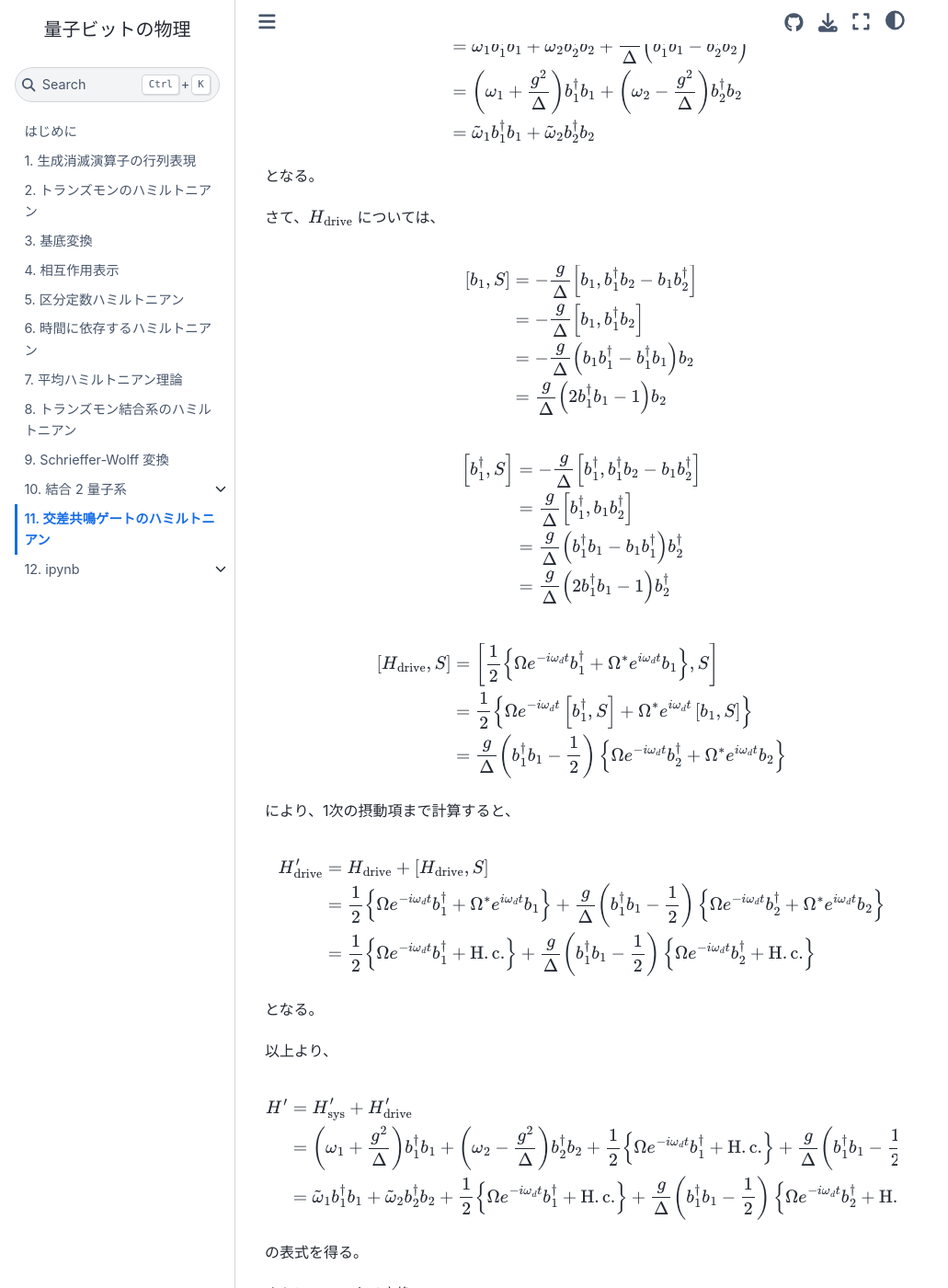
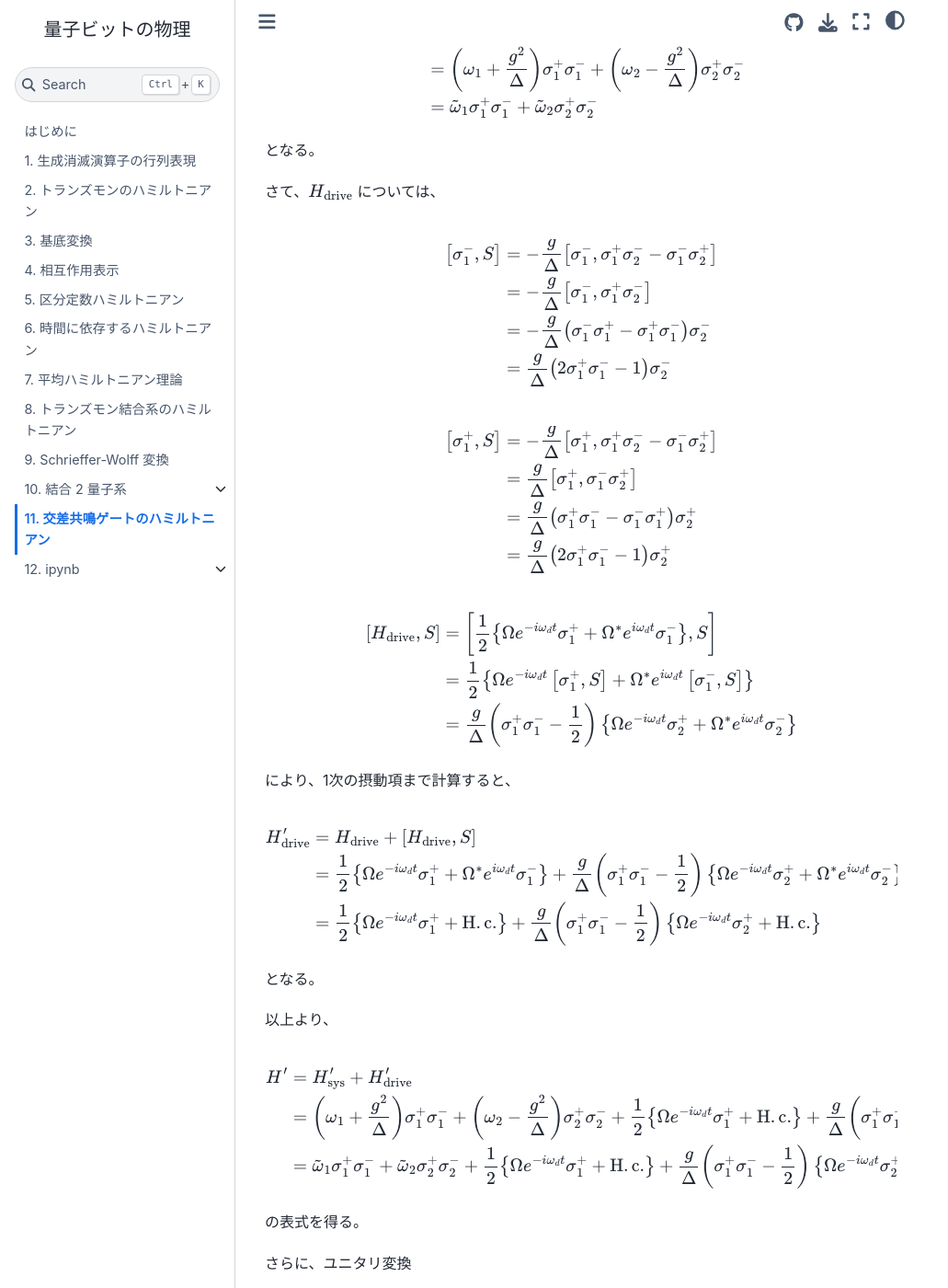
Before and after one commit to amachino/physics-of-qubits, a Jupyter Book: the page built from content/cross-resonance-hamiltonian.md, in a window 1280 px wide and 1400 px high, scrolled down 2187 px. Shown: the whole window at 92% size, without its empty margins (0-1031 px from the left). Built offline with Jupyter Book 1.0.4 settings and Sphinx 7.4.7 and the Sphinx Book theme 1.1.4, drawn with Linux system fonts in a browser that asks for light colours; some of the changed text lies outside the part shown.

Commit message:
Update cross-resonance-hamiltonian.md

```diff
--- a/content/cross-resonance-hamiltonian.md
+++ b/content/cross-resonance-hamiltonian.md
@@ -13,9 +13,9 @@ $$
 \begin{aligned}
 H_\mathrm{sys} &= H_0 + H_\mathrm{int}
 \\
-&= \omega_1 b_1^\dagger b_1 + \omega_2 b_2^\dagger b_2 + g \left( b_1^\dagger b_2 + b_1 b_2^\dagger \right)
+&= \omega_1 \sigma_1^+ \sigma_1^- + \omega_2 \sigma_2^+ \sigma_2^- + g \left( \sigma_1^+ \sigma_2^- + \sigma_1^- \sigma_2^+ \right)
 \\
-H_\mathrm{drive} &= \frac{1}{2} \left( \Omega e^{-i \omega_d t} b_1^\dagger + \Omega^* e^{i \omega_d t} b_1 \right)
+H_\mathrm{drive} &= \frac{1}{2} \left( \Omega e^{-i \omega_d t} \sigma_1^+ + \Omega^* e^{i \omega_d t} \sigma_1^- \right)
 \end{aligned}
 $$
 
@@ -29,11 +29,11 @@ $$
 
 と表すことにする。
 
-$b^\dagger, b$ はそれぞれ、量子ビット（フェルミオン）の生成消滅演算子であり、反交換関係
+$\sigma^+, \sigma^-$ は量子ビットの昇降演算子であり、反交換関係
 
 $$
 \begin{aligned}
-\left\{ b_i, b_i^\dagger \right\} &= b_i b_i^\dagger + b_i^\dagger b_i = 1
+\left\{ \sigma_i^-, \sigma_i^+ \right\} &= \sigma_i^- \sigma_i^+ + \sigma_i^+ \sigma_i^- = 1
 \end{aligned}
 $$
 
@@ -45,7 +45,7 @@ $\Delta = \omega_1 - \omega_2$ とし、反エルミート演算子
 
 $$
 \begin{aligned}
-S &= - \frac{g}{\Delta} \left( b_1^\dagger b_2 - b_1 b_2^\dagger \right)
+S &= - \frac{g}{\Delta} \left( \sigma_1^+ \sigma_2^- - \sigma_1^- \sigma_2^+ \right)
 \end{aligned}
 $$
 
@@ -109,19 +109,19 @@ $$
 
 $$
 \begin{aligned}
-\frac{1}{2} \left[ H_\mathrm{int}, S \right] &= -\frac{g^2}{2\Delta} \left[ b_1^\dagger b_2 + b_1 b_2^\dagger, b_1^\dagger b_2 - b_1 b_2^\dagger \right]
+\frac{1}{2} \left[ H_\mathrm{int}, S \right] &= -\frac{g^2}{2\Delta} \left[ \sigma_1^+ \sigma_2^- + \sigma_1^- \sigma_2^+, \sigma_1^+ \sigma_2^- - \sigma_1^- \sigma_2^+ \right]
 \\
 &= \frac{g^2}{2\Delta} \left(
-\left[ b_1^\dagger b_2, b_1 b_2^\dagger \right] - \left[ b_1 b_2^\dagger, b_1^\dagger b_2 \right]
+\left[ \sigma_1^+ \sigma_2^-, \sigma_1^- \sigma_2^+ \right] - \left[ \sigma_1^- \sigma_2^+, \sigma_1^+ \sigma_2^- \right]
 \right)
 \\
-&= \frac{g^2}{\Delta} \left[ b_1^\dagger b_2, b_1 b_2^\dagger \right]
+&= \frac{g^2}{\Delta} \left[ \sigma_1^+ \sigma_2^-, \sigma_1^- \sigma_2^+ \right]
 \\
-&= \frac{g^2}{ \Delta} \left( b_1^\dagger b_1 b_2 b_2^\dagger - b_1 b_1^\dagger b_2^\dagger b_2 \right)
+&= \frac{g^2}{ \Delta} \left( \sigma_1^+ \sigma_1^- \sigma_2^- \sigma_2^+ - \sigma_1^- \sigma_1^+ \sigma_2^+ \sigma_2^- \right)
 \\
-&= \frac{g^2}{ \Delta} \left( b_1^\dagger b_1 b_2 b_2^\dagger + b_1^\dagger b_1 b_2^\dagger b_2 - b_2^\dagger b_2 \right)
+&= \frac{g^2}{ \Delta} \left( \sigma_1^+ \sigma_1^- \sigma_2^- \sigma_2^+ + \sigma_1^+ \sigma_1^- \sigma_2^+ \sigma_2^- - \sigma_2^+ \sigma_2^- \right)
 \\
-&= \frac{g^2}{ \Delta} \left( b_1^\dagger b_1 - b_2^\dagger b_2 \right)
+&= \frac{g^2}{ \Delta} \left( \sigma_1^+ \sigma_1^- - \sigma_2^+ \sigma_2^- \right)
 \end{aligned}
 $$
 
@@ -131,11 +131,11 @@ $$
 \begin{aligned}
 H_\mathrm{sys}' &= H_0 + \frac{1}{2} \left[ H_\mathrm{int}, S \right]
 \\
-&= \omega_1 b_1^\dagger b_1 + \omega_2 b_2^\dagger b_2 + \frac{g^2}{ \Delta} \left( b_1^\dagger b_1 - b_2^\dagger b_2 \right)
+&= \omega_1 \sigma_1^+ \sigma_1^- + \omega_2 \sigma_2^+ \sigma_2^- + \frac{g^2}{ \Delta} \left( \sigma_1^+ \sigma_1^- - \sigma_2^+ \sigma_2^- \right)
 \\
-&= \left( \omega_1 + \frac{g^2}{ \Delta} \right) b_1^\dagger b_1 + \left( \omega_2 - \frac{g^2}{ \Delta} \right) b_2^\dagger b_2
+&= \left( \omega_1 + \frac{g^2}{ \Delta} \right) \sigma_1^+ \sigma_1^- + \left( \omega_2 - \frac{g^2}{ \Delta} \right) \sigma_2^+ \sigma_2^-
 \\
-&= \tilde{\omega}_1 b_1^\dagger b_1 + \tilde{\omega}_2 b_2^\dagger b_2
+&= \tilde{\omega}_1 \sigma_1^+ \sigma_1^- + \tilde{\omega}_2 \sigma_2^+ \sigma_2^-
 \end{aligned}
 $$
 
@@ -145,35 +145,35 @@ $$
 
 $$
 \begin{aligned}
-\left[b_1, S \right] &= -\frac{g}{\Delta} \left[ b_1, b_1^\dagger b_2 - b_1 b_2^\dagger \right]
+\left[\sigma_1^-, S \right] &= -\frac{g}{\Delta} \left[ \sigma_1^-, \sigma_1^+ \sigma_2^- - \sigma_1^- \sigma_2^+ \right]
 \\
-&= -\frac{g}{\Delta} \left[ b_1, b_1^\dagger b_2 \right]
+&= -\frac{g}{\Delta} \left[ \sigma_1^-, \sigma_1^+ \sigma_2^- \right]
 \\
-&= -\frac{g}{\Delta} \left( b_1 b_1^\dagger - b_1^\dagger b_1 \right) b_2
+&= -\frac{g}{\Delta} \left( \sigma_1^- \sigma_1^+ - \sigma_1^+ \sigma_1^- \right) \sigma_2^-
 \\
-&= \frac{g}{\Delta} \left( 2 b_1^\dagger b_1 - 1 \right) b_2
+&= \frac{g}{\Delta} \left( 2 \sigma_1^+ \sigma_1^- - 1 \right) \sigma_2^-
 \end{aligned}
 $$
 
 $$
 \begin{aligned}
-\left[b_1^\dagger, S \right] &= -\frac{g}{\Delta} \left[ b_1^\dagger, b_1^\dagger b_2 - b_1 b_2^\dagger \right]
+\left[\sigma_1^+, S \right] &= -\frac{g}{\Delta} \left[ \sigma_1^+, \sigma_1^+ \sigma_2^- - \sigma_1^- \sigma_2^+ \right]
 \\
-&= \frac{g}{\Delta} \left[ b_1^\dagger, b_1 b_2^\dagger \right]
+&= \frac{g}{\Delta} \left[ \sigma_1^+, \sigma_1^- \sigma_2^+ \right]
 \\
-&= \frac{g}{\Delta} \left( b_1^\dagger b_1 - b_1 b_1^\dagger \right) b_2^\dagger
+&= \frac{g}{\Delta} \left( \sigma_1^+ \sigma_1^- - \sigma_1^- \sigma_1^+ \right) \sigma_2^+
 \\
-&= \frac{g}{\Delta} \left( 2 b_1^\dagger b_1 - 1 \right) b_2^\dagger
+&= \frac{g}{\Delta} \left( 2 \sigma_1^+ \sigma_1^- - 1 \right) \sigma_2^+
 \end{aligned}
 $$
 
 $$
 \begin{aligned}
-\left[H_\mathrm{drive}, S \right] &= \left[ \frac{1}{2} \left\{ \Omega e^{-i \omega_d t} b_1^\dagger + \Omega^* e^{i \omega_d t} b_1 \right\}, S \right]
+\left[H_\mathrm{drive}, S \right] &= \left[ \frac{1}{2} \left\{ \Omega e^{-i \omega_d t} \sigma_1^+ + \Omega^* e^{i \omega_d t} \sigma_1^- \right\}, S \right]
 \\
-&= \frac{1}{2} \left\{ \Omega e^{-i \omega_d t} \left[ b_1^\dagger, S \right] + \Omega^* e^{i \omega_d t} \left[ b_1, S \right] \right\}
+&= \frac{1}{2} \left\{ \Omega e^{-i \omega_d t} \left[ \sigma_1^+, S \right] + \Omega^* e^{i \omega_d t} \left[ \sigma_1^-, S \right] \right\}
 \\
-&= \frac{g}{\Delta} \left( b_1^\dagger b_1 - \frac{1}{2} \right) \left\{ \Omega e^{-i \omega_d t} b_2^\dagger + \Omega^* e^{i \omega_d t}  b_2 \right\}
+&= \frac{g}{\Delta} \left( \sigma_1^+ \sigma_1^- - \frac{1}{2} \right) \left\{ \Omega e^{-i \omega_d t} \sigma_2^+ + \Omega^* e^{i \omega_d t}  \sigma_2^- \right\}
 \end{aligned}
 $$
 
@@ -183,10 +183,10 @@ $$
 \begin{aligned}
 H_\mathrm{drive}' &= H_\mathrm{drive} + \left[ H_\mathrm{drive}, S \right]
 \\
-&= \frac{1}{2} \left\{ \Omega e^{-i \omega_d t} b_1^\dagger + \Omega^* e^{i \omega_d t} b_1 \right\} + \frac{g}{\Delta} \left( b_1^\dagger b_1 - \frac{1}{2} \right) \left\{ \Omega e^{-i \omega_d t} b_2^\dagger + \Omega^* e^{i \omega_d t}  b_2 \right\}
+&= \frac{1}{2} \left\{ \Omega e^{-i \omega_d t} \sigma_1^+ + \Omega^* e^{i \omega_d t} \sigma_1^- \right\} + \frac{g}{\Delta} \left( \sigma_1^+ \sigma_1^- - \frac{1}{2} \right) \left\{ \Omega e^{-i \omega_d t} \sigma_2^+ + \Omega^* e^{i \omega_d t}  \sigma_2^- \right\}
 \\
-&= \frac{1}{2} \left\{ \Omega e^{-i \omega_d t} b_1^\dagger + \mathrm{H.c.} \right\}
-+ \frac{g}{\Delta} \left( b_1^\dagger b_1 - \frac{1}{2} \right) \left\{ \Omega e^{-i \omega_d t} b_2^\dagger + \mathrm{H.c.} \right\}
+&= \frac{1}{2} \left\{ \Omega e^{-i \omega_d t} \sigma_1^+ + \mathrm{H.c.} \right\}
++ \frac{g}{\Delta} \left( \sigma_1^+ \sigma_1^- - \frac{1}{2} \right) \left\{ \Omega e^{-i \omega_d t} \sigma_2^+ + \mathrm{H.c.} \right\}
 \end{aligned}
 $$
 
@@ -198,12 +198,12 @@ $$
 \begin{aligned}
 H' &= H_\mathrm{sys}' + H_\mathrm{drive}'
 \\
-&= \left( \omega_1 + \frac{g^2}{ \Delta} \right) b_1^\dagger b_1 + \left( \omega_2 - \frac{g^2}{ \Delta} \right) b_2^\dagger b_2 + \frac{1}{2} \left\{ \Omega e^{-i \omega_d t} b_1^\dagger + \mathrm{H.c.} \right\}
-+ \frac{g}{\Delta} \left( b_1^\dagger b_1 - \frac{1}{2} \right) \left\{ \Omega e^{-i \omega_d t} b_2^\dagger + \mathrm{H.c.} \right\}
+&= \left( \omega_1 + \frac{g^2}{ \Delta} \right) \sigma_1^+ \sigma_1^- + \left( \omega_2 - \frac{g^2}{ \Delta} \right) \sigma_2^+ \sigma_2^- + \frac{1}{2} \left\{ \Omega e^{-i \omega_d t} \sigma_1^+ + \mathrm{H.c.} \right\}
++ \frac{g}{\Delta} \left( \sigma_1^+ \sigma_1^- - \frac{1}{2} \right) \left\{ \Omega e^{-i \omega_d t} \sigma_2^+ + \mathrm{H.c.} \right\}
 \\
-&= \tilde{\omega}_1 b_1^\dagger b_1 + \tilde{\omega}_2 b_2^\dagger b_2
-+ \frac{1}{2} \left\{ \Omega e^{-i \omega_d t} b_1^\dagger + \mathrm{H.c.} \right\}
-+ \frac{g}{\Delta} \left( b_1^\dagger b_1 - \frac{1}{2} \right) \left\{ \Omega e^{-i \omega_d t} b_2^\dagger + \mathrm{H.c.} \right\}
+&= \tilde{\omega}_1 \sigma_1^+ \sigma_1^- + \tilde{\omega}_2 \sigma_2^+ \sigma_2^-
++ \frac{1}{2} \left\{ \Omega e^{-i \omega_d t} \sigma_1^+ + \mathrm{H.c.} \right\}
++ \frac{g}{\Delta} \left( \sigma_1^+ \sigma_1^- - \frac{1}{2} \right) \left\{ \Omega e^{-i \omega_d t} \sigma_2^+ + \mathrm{H.c.} \right\}
 \end{aligned}
 $$
 
@@ -213,7 +213,7 @@ $$
 
 $$
 \begin{aligned}
-U &= e^{-i \left( \tilde{\omega}_1 b_1^\dagger b_1 + \tilde{\omega}_2 b_2^\dagger b_2 \right) t}
+U &= e^{-i \left( \tilde{\omega}_1 \sigma_1^+ \sigma_1^- + \tilde{\omega}_2 \sigma_2^+ \sigma_2^- \right) t}
 \end{aligned}
 $$
 
@@ -223,8 +223,8 @@ $$
 \begin{aligned}
 H'_\mathrm{rot} &= U^\dagger H' U - i U^\dagger \dot{U}
 \\
-&= \frac{1}{2} \left\{ \Omega e^{-i \left( \omega_d -\tilde{\omega_1} \right) t} b_1^\dagger + \mathrm{H.c.} \right\}
-+ \frac{g}{\Delta} \left( b_1^\dagger b_1 - \frac{1}{2} \right) \left\{ \Omega e^{-i \left( \omega_d -\tilde{\omega_2} \right) t} b_2^\dagger + \mathrm{H.c.} \right\}
+&= \frac{1}{2} \left\{ \Omega e^{-i \left( \omega_d -\tilde{\omega_1} \right) t} \sigma_1^+ + \mathrm{H.c.} \right\}
++ \frac{g}{\Delta} \left( \sigma_1^+ \sigma_1^- - \frac{1}{2} \right) \left\{ \Omega e^{-i \left( \omega_d -\tilde{\omega_2} \right) t} \sigma_2^+ + \mathrm{H.c.} \right\}
 \end{aligned}
 $$
 
@@ -232,7 +232,7 @@ $$
 
 $$
 \begin{aligned}
-H'_\mathrm{rot} &= \frac{1}{2} \left\{ \Omega b_1^\dagger + \mathrm{H.c.} \right\}
+H'_\mathrm{rot} &= \frac{1}{2} \left\{ \Omega \sigma_1^+ + \mathrm{H.c.} \right\}
 \end{aligned}
 $$
 
@@ -242,7 +242,7 @@ $$
 
 $$
 \begin{aligned}
-H'_\mathrm{rot} &= \frac{g}{\Delta} \left( b_1^\dagger b_1 - \frac{1}{2} \right) \left\{ \Omega b_2^\dagger + \mathrm{H.c.} \right\}
+H'_\mathrm{rot} &= \frac{g}{\Delta} \left( \sigma_1^+ \sigma_1^- - \frac{1}{2} \right) \left\{ \Omega \sigma_2^+ + \mathrm{H.c.} \right\}
 \end{aligned}
 $$
 
@@ -254,11 +254,11 @@ $\ket{\psi}_1 = \ket{0}_1$ のとき、
 
 $$
 \begin{aligned}
-H'_\mathrm{rot} &= \frac{g}{\Delta} \left( 0 - \frac{1}{2} \right) \left\{ \Omega b_2^\dagger + \mathrm{H.c.} \right\}
+H'_\mathrm{rot} &= \frac{g}{\Delta} \left( 0 - \frac{1}{2} \right) \left\{ \Omega \sigma_2^+ + \mathrm{H.c.} \right\}
 \\
-&= \frac{1}{2} \left\{ \left( -\frac{g}{\Delta} \Omega \right) b_2^\dagger + \mathrm{H.c.} \right\}
+&= \frac{1}{2} \left\{ \left( -\frac{g}{\Delta} \Omega \right) \sigma_2^+ + \mathrm{H.c.} \right\}
 \\
-&= \frac{1}{2} \left\{ - \Omega' b_2^\dagger + \mathrm{H.c.} \right\}
+&= \frac{1}{2} \left\{ - \Omega' \sigma_2^+ + \mathrm{H.c.} \right\}
 \end{aligned}
 $$
 
@@ -266,11 +266,11 @@ $\ket{\psi}_1 = \ket{1}_1$ のとき、
 
 $$
 \begin{aligned}
-H'_\mathrm{rot} &= \frac{g}{\Delta} \left( 1 - \frac{1}{2} \right) \left\{ \Omega b_2^\dagger + \mathrm{H.c.} \right\}
+H'_\mathrm{rot} &= \frac{g}{\Delta} \left( 1 - \frac{1}{2} \right) \left\{ \Omega \sigma_2^+ + \mathrm{H.c.} \right\}
 \\
-&= \frac{1}{2} \left\{ \left( +\frac{g}{\Delta} \Omega \right) b_2^\dagger + \mathrm{H.c.} \right\}
+&= \frac{1}{2} \left\{ \left( +\frac{g}{\Delta} \Omega \right) \sigma_2^+ + \mathrm{H.c.} \right\}
 \\
-&= \frac{1}{2} \left\{ + \Omega' b_2^\dagger + \mathrm{H.c.} \right\}
+&= \frac{1}{2} \left\{ + \Omega' \sigma_2^+ + \mathrm{H.c.} \right\}
 \end{aligned}
 $$
 
```
